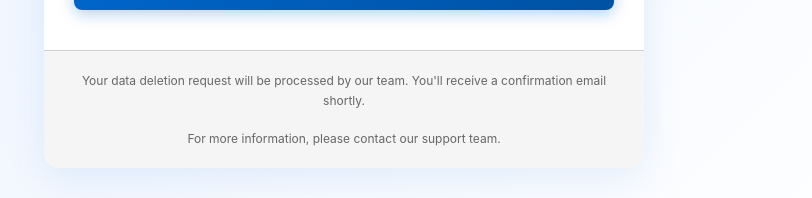
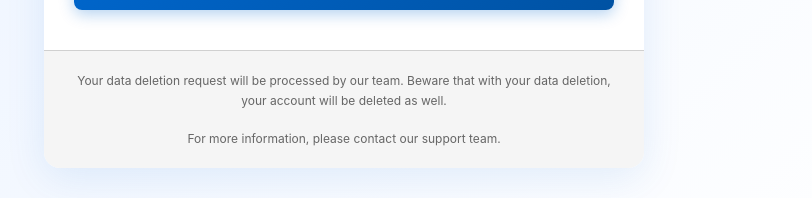
Before and after one commit to Hafsa993/KnowHouse-userdata-deletion-request, a plain HTML site: page index.html in a window 1280 px wide. Shown: the part 599-797 px from the top of the page, without its empty margins (296-1108 px from the left). Drawn offline with Linux system fonts and the light colour scheme.

Commit message:
added user deletion info

```diff
--- a/index.html
+++ b/index.html
@@ -51,7 +51,7 @@
 
         <div class="footer">
             <p>
-                Your data deletion request will be processed by our team. You'll receive a confirmation email shortly.
+                Your data deletion request will be processed by our team. Beware that with your data deletion, your account will be deleted as well.
                 <br><br>
                 For more information, please contact our support team.
             </p>
```
